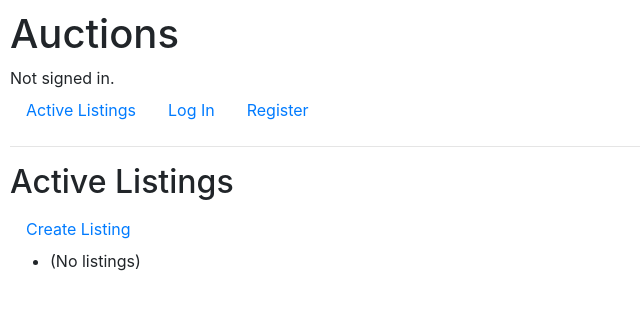
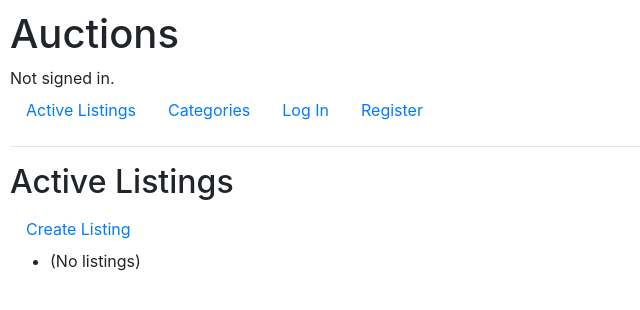
Before and after one commit to arregist97/CS50Project2, a Django app: page / in a window 1280 px wide. Shown: the top 310 px of the page, without its empty margins (0-640 px from the left). Run offline with Django 3.2, Linux system fonts and the light colour scheme; data that the repository does not hold is empty; some libraries are stand-ins or nearby versions.

Commit message:
finished categories.

```diff
--- a/commerce/auctions/templates/auctions/index.html
+++ b/commerce/auctions/templates/auctions/index.html
@@ -11,6 +11,9 @@
                 <a href="{% url 'listing_id' listing.id %}">
                     {{ listing.title }}
                 </a>
+                <div>
+                    {{ listing.category }}
+                </div>
 
                 <p>{{ listing.description }}</p>
             </li>
--- a/commerce/auctions/templates/auctions/layout.html
+++ b/commerce/auctions/templates/auctions/layout.html
@@ -20,6 +20,10 @@
             <li class="nav-item">
                 <a class="nav-link" href="{% url 'index' %}">Active Listings</a>
             </li>
+
+            <li class="nav-item">
+                <a class="nav-link" href="{% url 'categories' %}">Categories</a>
+            </li>
             {% if user.is_authenticated %}
                 <li class="nav-item">
                     <a class="nav-link" href="{% url 'logout' %}">Log Out</a>
--- a/commerce/auctions/urls.py
+++ b/commerce/auctions/urls.py
@@ -5,6 +5,8 @@ from . import views
 urlpatterns = [
     path("", views.index, name="index"),
     path("listing", views.listing, name="listing"),
+    path("categories", views.categories, name="categories"),
+    path("categories/<str:category_id>", views.category, name="category"),
     path("watchlist", views.watching, name="watching"),
     path("listing/<str:listing_id>", views.listing_view, name="listing_id"),
     path("listing/<str:listing_id>/comment", views.comment, name="comment"),
--- a/commerce/auctions/views.py
+++ b/commerce/auctions/views.py
@@ -14,6 +14,16 @@ def index(request):
         "Listings": Listing.objects.filter(is_closed=False)
     })
 
+def categories(request):
+    return render(request, "auctions/categories.html")
+
+def category(request, category_id):
+
+    return render(request, "auctions/category.html", {
+        "Title": category_id.capitalize(),
+        "Listings": Listing.objects.filter(is_closed=False),
+        "Category": category_id
+    })
 
 def login_view(request):
     if request.method == "POST":
```
